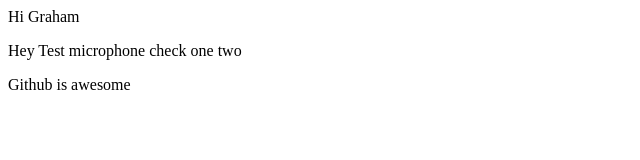
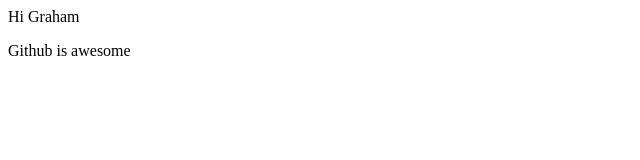
Before and after one commit to OchirnyamB/Revii-, a plain HTML site: page index.html in a window 1280 px wide. Shown: the whole page, without its empty margins (0-640 px from the left). Drawn offline with Linux system fonts and the light colour scheme.

Commit message:
The messag will change

```diff
--- a/index.html
+++ b/index.html
@@ -2,8 +2,6 @@
  <body>
     <p>Hi Graham </p>
 
-    <p>Hey Test microphone check one two</p>
-
-    <p>Github is awesome</p>
+    <p>Github is awesome </p>
 </body>
 </html>
```
